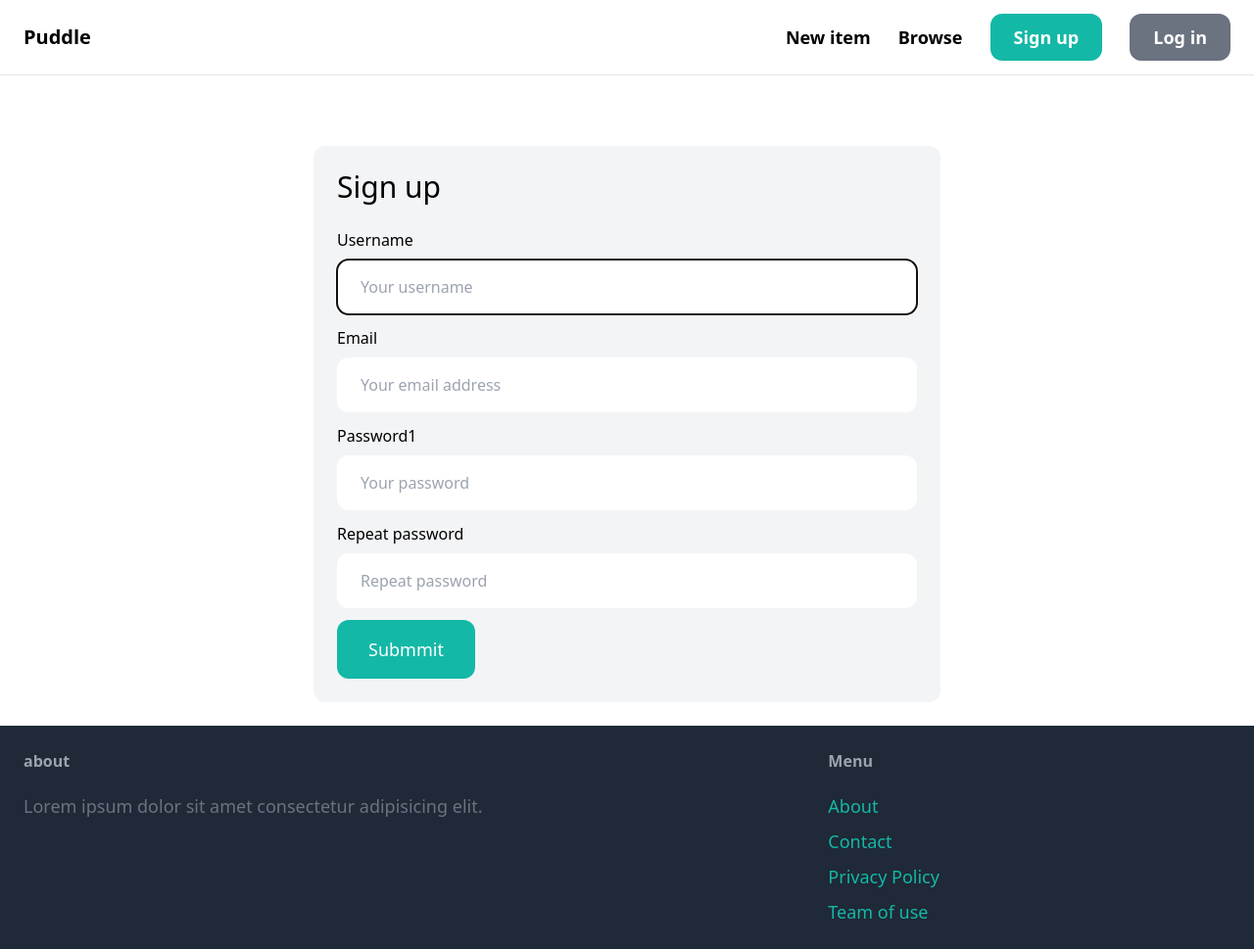
After one commit to ian293382/FC-learn-django, a Django app: page /signup/ in a window 1280 px wide. The commit adds this page. Shown: the whole page at 98% size. Run offline with Django 4.2, Linux system fonts and the light colour scheme; some libraries are stand-ins or nearby versions.

Commit message:
implement sign up Page

```diff
--- /dev/null
+++ b/core/forms.py
@@ -0,0 +1,27 @@
+from django import forms
+from django.contrib.auth.forms import UserCreationForm
+from django.contrib.auth.models import User
+
+
+
+class SignupForm(UserCreationForm):
+    class Meta:
+        model = User
+        fields = ('username', 'email', 'password1', 'password2')
+
+    username = forms.CharField(widget=forms.TextInput(attrs={
+        'placeholder': 'Your username',
+        'class': 'w-full py-4 px-6 rounded-xl'
+    }))
+    email = forms.CharField(widget=forms.EmailInput(attrs={
+        'placeholder': 'Your email address',
+        'class': 'w-full py-4 px-6 rounded-xl'
+    }))
+    password1 = forms.CharField(widget=forms.PasswordInput(attrs={
+        'placeholder': 'Your password',
+        'class': 'w-full py-4 px-6 rounded-xl'
+    }))
+    password2 = forms.CharField(widget=forms.PasswordInput(attrs={
+        'placeholder': 'Repeat password',
+        'class': 'w-full py-4 px-6 rounded-xl'
+    }))
--- a/core/templates/core/base.html
+++ b/core/templates/core/base.html
@@ -15,7 +15,7 @@
       <a href="#" class="text-lg font-semibold hover:text-gray-500">New item</a>
       <a href="#" class="text-lg font-semibold hover:text-gray-500">Browse</a>
 
-      <a href="#" class="px-6 py-3 text-lg font-semibold bg-teal-500 text-white rounded-xl hover:bg-teal-700">Sign up</a>
+      <a href="{% url 'core:signup' %}" class="px-6 py-3 text-lg font-semibold bg-teal-500 text-white rounded-xl hover:bg-teal-700">Sign up</a>
       <a href="#" class="px-6 py-3 text-lg font-semibold bg-gray-500 text-white rounded-xl hover:bg-gray-700">Log in</a>
     </div>
   </nav>
--- /dev/null
+++ b/core/templates/core/signup.html
@@ -0,0 +1,44 @@
+{% extends 'core/base.html' %}
+
+{% block title %}Sign up {% endblock %}
+
+{% block content %}
+<div class="w-1/2 my-6 mx-auto p-6 bg-gray-100 rounded-xl">
+  <h1 class="mb-6 text-3xl">Sign up</h1>
+
+  <form method="post" action=".">
+    {% csrf_token %}
+
+    <div class="mb-3">
+      <label class="inline-block mb-2">Username</label><br>
+      {{ form.username }}
+    </div>
+
+    <div class="mb-3">
+      <label class="inline-block mb-2">Email</label><br>
+      {{ form.email }}
+    </div>
+
+    <div class="mb-3">
+      <label class="inline-block mb-2">Password1</label><br>
+      {{ form.password1 }}
+    </div>
+
+    <div class="mb-3">
+      <label class="inline-block mb-2">Repeat password</label><br>
+      {{ form.password2 }}
+    </div>
+
+    {% if form.errors or form.non_field_errors %}
+      <div class="mb-3 p-6 bg-red-100 rounded-xl">
+        {% for field in form %}
+          {{ field.errors }}
+        {% endfor  %}
+      </div>
+    {% endif %}
+
+    <button class="py-4 px-8 text-lg bg-teal-500 hover:-bg-teal-700 rounded-xl text-white">Submmit</button>
+  </form>
+</div>
+
+{% endblock %}
--- a/core/urls.py
+++ b/core/urls.py
@@ -8,4 +8,6 @@ app_name = 'core'
 urlpatterns = [
   path('', views.index, name='index'),
   path('contact/', views.contact, name='contact'),
+  path('signup/', views.signup, name='signup'),
+
 ]
--- a/core/views.py
+++ b/core/views.py
@@ -1,7 +1,10 @@
-from django.shortcuts import render
+from django.shortcuts import render, redirect
 
 from item.models import Category, Item
 # Create your views here.
+
+from .forms import SignupForm
+
 def index(request):
   items = Item.objects.filter(is_sold=False)[0:6]
   categories = Category.objects.all()
@@ -13,3 +16,18 @@ def index(request):
 
 def contact(request):
   return render(request, 'core/contact.html')
+
+def signup(request):
+  if request.method == 'POST':
+    form = SignupForm(request.POST)
+
+    if form.is_valid():
+      form.save()
+
+      return redirect('/login/')
+  else:
+      form = SignupForm()
+
+  return render(request, 'core/signup.html',{
+    'form': form
+  })
```
Also changed, not shown: db.sqlite3.
